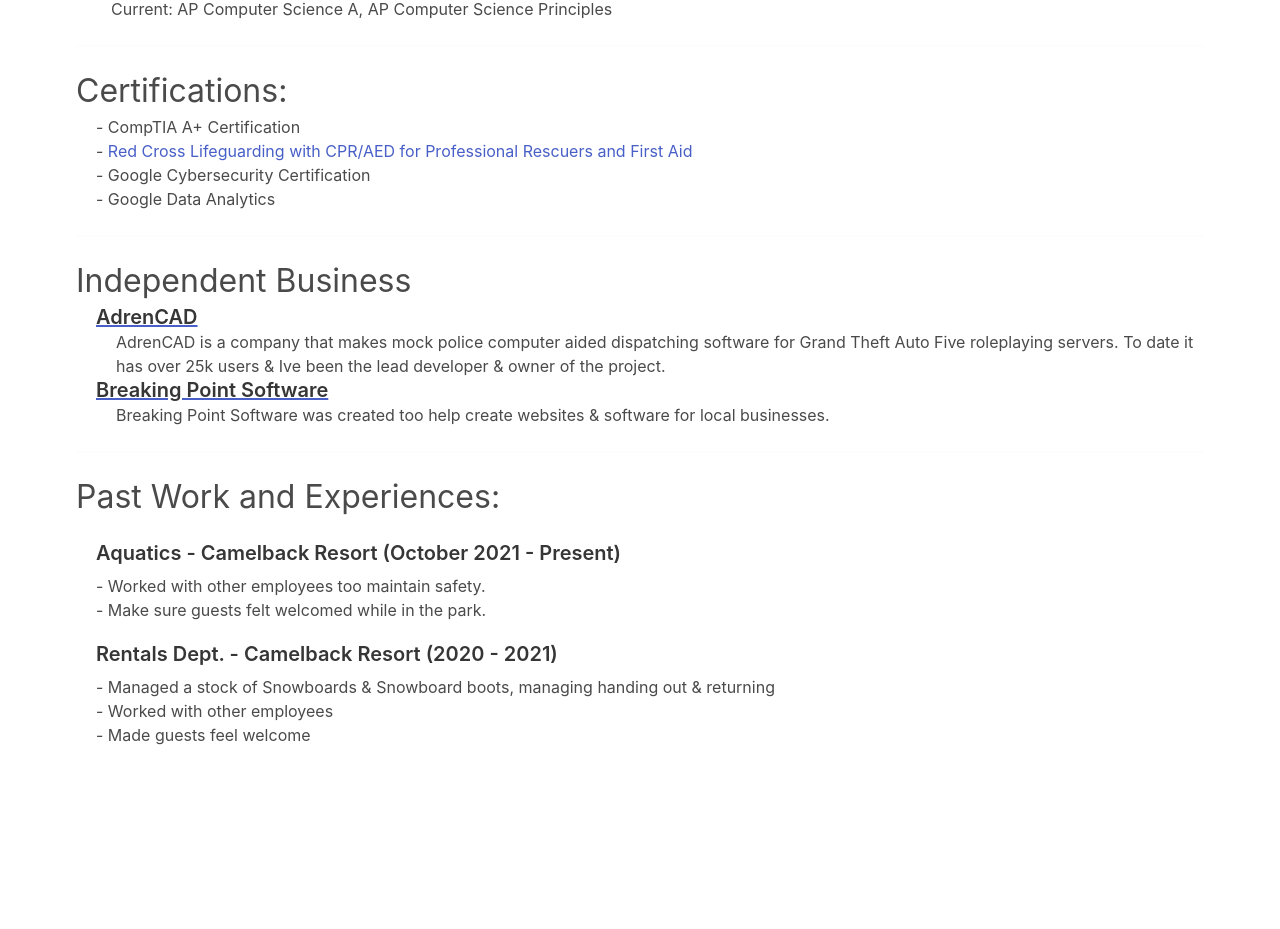
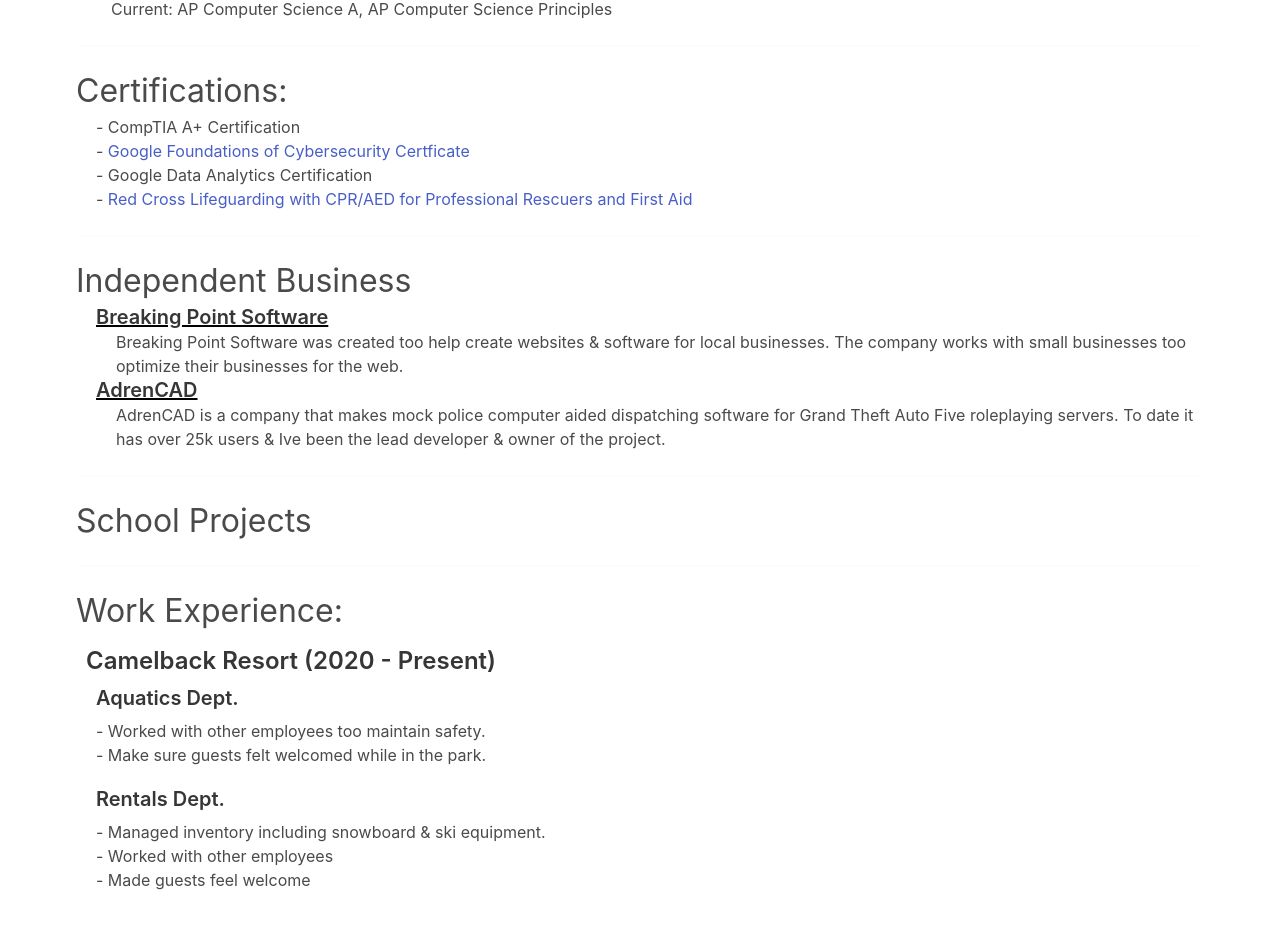
Before and after one commit to AdrenWRLD/personal-portfolio, a React (Create React App) app: page /resume in a window 1280 px wide. Shown: the part 319-1248 px from the top of the page. Before the commit the page ends 1114 px from the top, so only its background shows below. Built offline with nearby package versions, Linux system fonts and the light colour scheme.

Commit message:
New certs

```diff
--- a/src/pages/resume.jsx
+++ b/src/pages/resume.jsx
@@ -7,6 +7,14 @@
 				rel='stylesheet'
 				href='https://cdn.jsdelivr.net/npm/bulma@0.9.0/css/bulma.min.css'
 			/>
+
+			<style>
+				{`
+				a {
+					text-decoration-color: black !important;
+				}
+				`}
+			</style>
 		</Helmet>
 
 		<body data-new-gr-c-s-check-loaded='14.1107.0' data-gr-ext-installed=''>
@@ -68,6 +76,12 @@
 
 					<ul style={{ paddingLeft: '20px' }}>
 						<li>- CompTIA A+ Certification</li>
+						<li>- <a
+								href='/certifications/cybersecurity_foundations.pdf'
+								target='_blank'
+							>Google Foundations of Cybersecurity Certficate
+							</a></li>
+						<li>- Google Data Analytics Certification</li>
 						<li>
 							-{' '}
 							<a
@@ -78,8 +92,6 @@
 								Professional Rescuers and First Aid
 							</a>
 						</li>
-						<li>- Google Cybersecurity Certification</li>
-						<li>- Google Data Analytics</li>
 					</ul>
 
 					<hr />
@@ -88,6 +100,30 @@
 						Independent Business
 					</h2>
 					<div style={{ paddingLeft: '20px' }}>
+						<div>
+							<a href="https://breakingpoint.software" target="_blank" style={{ textDecoration: 'underline' }}>
+								<h3 className='subtitle is-5 mb-0'>
+									<strong>Breaking Point Software</strong>
+								</h3>
+							</a>
+							<p style={{ paddingLeft: '20px' }}>Breaking Point Software was created too help create websites & software for local businesses. The company works with small businesses too optimize their businesses for the web.</p>
+						</div>
+						<div>
+							<a href="https://adrencad.com" target="_blank" style={{ textDecoration: 'underline' }}>
+								<h3 className='subtitle is-5 mb-0'>
+									<strong>AdrenCAD</strong>
+								</h3>
+							</a>
+							<p style={{ paddingLeft: '20px' }}>AdrenCAD is a company that makes mock police computer aided dispatching software for Grand Theft Auto Five roleplaying servers. To date it has over 25k users & Ive been the lead developer & owner of the project.</p>
+						</div>
+					</div>
+
+					<hr />
+
+					<h2 className='subtitle is-3 text-focus-in3 mb-1'>
+						School Projects
+					</h2>
+					{/* <div style={{ paddingLeft: '20px' }}>
 						<div>
 							<a href="https://adrencad.com" target="_blank" style={{ textDecoration: 'underline' }}>
 								<h3 className='subtitle is-5 mb-0'>
@@ -104,7 +140,7 @@
 							</a>
 							<p style={{ paddingLeft: '20px' }}>Breaking Point Software was created too help create websites & software for local businesses.</p>
 						</div>
-					</div>
+					</div> */}
 
 					{/* <hr />
 					<h2 className='subtitle is-3 text-focus-in3 mb-1'>Skills:</h2>
@@ -173,43 +209,20 @@
 						</li>
 					</ul> */}
 					<hr />
-					<h2 className='subtitle is-3 text-focus-in4'>
-						Past Work and Experiences:
+
+					<h2 className='subtitle is-3 text-focus-in4' style={{ marginBottom: "0", paddingBottom: '0', paddingBottom: '15px' }}>
+						Work Experience:
 					</h2>
+
+					<h2
+						className='subtitle mb-0'
+						style={{ paddingBottom: '10px', fontSize: '24px', paddingLeft: '10px' }}
+					><strong>Camelback Resort (2020 - Present)</strong></h2>
+
 					<div className='text-focus-in4 is-multiline' style={{ paddingLeft: "20px" }}>
-						{/* <div className='column is-half'>
-							<h3 className='subtitle is-5 mb-0'>
-								<strong>Adren World</strong>
-							</h3>
-							<a href='https://snapout.nl/' target='_blank'>
-								Visit our Website
-							</a>
-							<ul className='mt-2'>
-								<li>
-									- Team working skills with another
-									developer.
-								</li>
-								<li>
-									- Learned a new web development technology,
-									Vue JS.
-								</li>
-								<li>
-									- Working around barriers like time zones.
-								</li>
-								<li>
-									- Lots of external research to get the best
-									information on our site.
-								</li>
-								<li>
-									- Gained over 15,000 unique visitors in the
-									first month.
-								</li>
-							</ul>
-						</div> */}
-
 						<div>
 							<h3 className='subtitle is-5 mb-0'>
-								<strong>Aquatics - Camelback Resort (October 2021 - Present)</strong>
+								<strong>Aquatics Dept.</strong>
 							</h3>
 							<ul className='mt-2'>
 								<li>- Worked with other employees too maintain safety.</li>
@@ -219,10 +232,10 @@
 
 						<div style={{ paddingTop: '20px' }}>
 							<h3 className='subtitle is-5 mb-0'>
-								<strong>Rentals Dept. - Camelback Resort (2020 - 2021)</strong>
+								<strong>Rentals Dept.</strong>
 							</h3>
 							<ul className='mt-2'>
-								<li>- Managed a stock of Snowboards & Snowboard boots, managing handing out & returning</li>
+								<li>- Managed inventory including snowboard & ski equipment.</li>
 								<li>- Worked with other employees</li>
 								<li>- Made guests feel welcome</li>
 							</ul>
```
Also changed, not shown: 1 other file (tests, documents, lock files or other folders).
